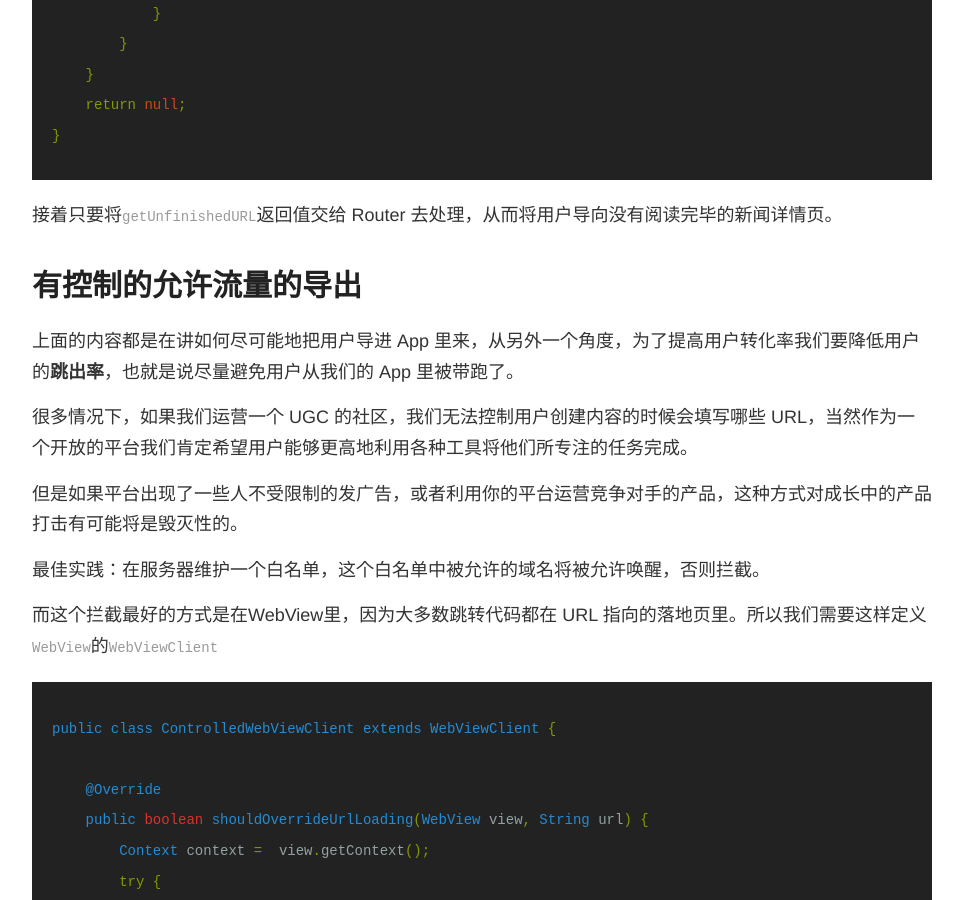
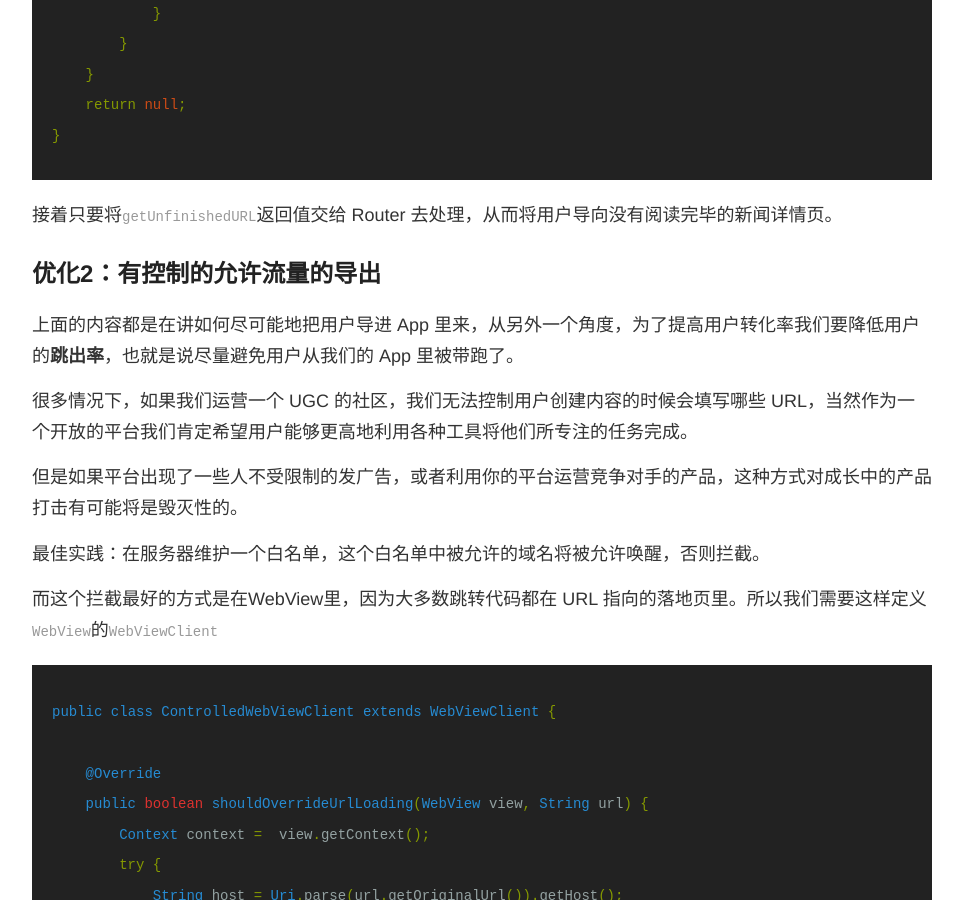
Before and after one commit to zhoulujue/zhoulujue.github.io, a Jekyll site: the page built from _posts/2018-4-10-DeepLink-On-Android.md, in a window 1280 px wide and 900 px high, scrolled down 13217 px. Shown: the whole window, without its empty margins (158-1121 px from the left). Built offline with Jekyll 4.4.1, drawn with Linux system fonts in a browser that asks for light colours; comment, search, counter and statistics services are not loaded.

Commit message:
Fix style in applinks.

```diff
--- a/_posts/2018-4-10-DeepLink-On-Android.md
+++ b/_posts/2018-4-10-DeepLink-On-Android.md
@@ -349,7 +349,7 @@ public static String getUnfinishedURL(Context context) {
 
 接着只要将`getUnfinishedURL`返回值交给 Router 去处理，从而将用户导向没有阅读完毕的新闻详情页。
 
-# 有控制的允许流量的导出
+## 优化2：有控制的允许流量的导出
 上面的内容都是在讲如何尽可能地把用户导进 App 里来，从另外一个角度，为了提高用户转化率我们要降低用户的**跳出率**，也就是说尽量避免用户从我们的 App 里被带跑了。
 
 很多情况下，如果我们运营一个 UGC 的社区，我们无法控制用户创建内容的时候会填写哪些 URL，当然作为一个开放的平台我们肯定希望用户能够更高地利用各种工具将他们所专注的任务完成。
```
